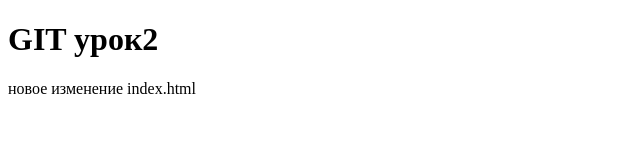
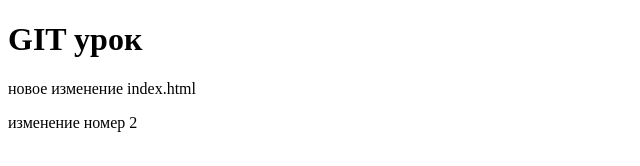
Before and after one commit to Sector44444543/Learning, a plain HTML site: page index.html in a window 1280 px wide. Shown: the whole page, without its empty margins (0-640 px from the left). Drawn offline with Linux system fonts and the light colour scheme.

Commit message:
second commit

```diff
--- a/index.html
+++ b/index.html
@@ -7,7 +7,8 @@
     <title>Document</title>
 </head>
 <body>
-    <h1>GIT урок2</h1>
+    <h1>GIT урок</h1>
     <p>новое изменение index.html</p>
+    <p>изменение номер 2</p>
 </body>
 </html>
```
